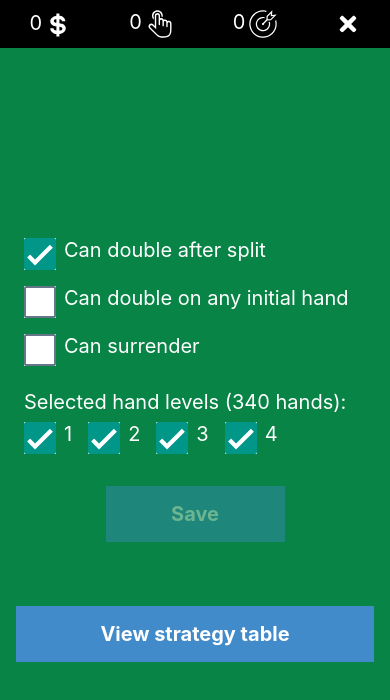
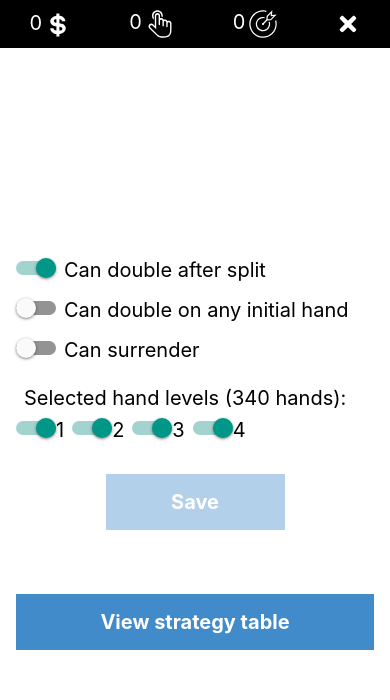
Before and after one commit to capelski/blackjump, a React Native app: screen / in a window 390 px wide. Both pictures are taken after a click on the element 348 px from the left and 24 px from the top of the page. Shown: the top 700 px of the page. Built offline with nearby package versions, Linux system fonts and the light colour scheme.

Commit message:
chore: use switch instead of deprecated checkbox

```diff
--- a/src/components/config-menu.tsx
+++ b/src/components/config-menu.tsx
@@ -1,7 +1,6 @@
 import * as Linking from 'expo-linking';
 import React, { useState } from 'react';
-// TODO Replace deprecated CheckBox component
-import { CheckBox, Text, View } from 'react-native';
+import { Switch, Text, View } from 'react-native';
 import { getTrainingPairs } from '../logic/training-hands';
 import { GameSettingsKeys, ScreenTypes, TrainingStatus } from '../types';
 import { Button } from './button';
@@ -12,17 +11,9 @@ interface ConfigMenuProps {
     trainingStatus: TrainingStatus;
 }
 
-const checkboxStyle = {
-    height: 32,
-    margin: 8,
-    width: 32,
-    backgroundColor: 'white'
-};
-
 const textStyle = {
-    color: 'white',
-    fontSize: 20,
-    paddingTop: 8
+    color: 'black',
+    fontSize: 20
 };
 
 export const ConfigMenu: React.FC<ConfigMenuProps> = (props) => {
@@ -59,6 +50,7 @@ export const ConfigMenu: React.FC<ConfigMenuProps> = (props) => {
         <View
             style={{
                 alignItems: 'center',
+                backgroundColor: 'white',
                 flex: 1,
                 justifyContent: 'center',
                 padding: 16,
@@ -66,8 +58,8 @@ export const ConfigMenu: React.FC<ConfigMenuProps> = (props) => {
             }}
         >
             {Object.values(GameSettingsKeys).map((setting) => (
-                <View key={setting} style={{ flexDirection: 'row', width: '100%' }}>
-                    <CheckBox
+                <View key={setting} style={{ flexDirection: 'row', marginTop: 16, width: '100%' }}>
+                    <Switch
                         disabled={false}
                         value={gameSettings[setting]}
                         onValueChange={(newValue) => {
@@ -77,20 +69,22 @@ export const ConfigMenu: React.FC<ConfigMenuProps> = (props) => {
                                 getTrainingPairs(nextGameSettings, selectedLevels)
                             );
                         }}
-                        style={checkboxStyle}
+                        style={{ marginRight: 8 }}
                     />
                     <Text style={textStyle}>{setting}</Text>
                 </View>
             ))}
 
-            <View style={{ width: '100%', marginVertical: 8 }}>
+            <View style={{ width: '100%', marginTop: 24 }}>
                 <Text style={{ ...textStyle, marginLeft: 8 }}>
                     Selected hand levels ({selectedTrainingPairs.length} hands):
                 </Text>
-                <View style={{ flexDirection: 'row', flexWrap: 'wrap', width: '100%' }}>
+                <View
+                    style={{ flexDirection: 'row', flexWrap: 'wrap', marginTop: 8, width: '100%' }}
+                >
                     {Object.keys(props.trainingStatus.selectedLevels).map((number) => (
                         <View key={number} style={{ flexDirection: 'row', marginRight: 8 }}>
-                            <CheckBox
+                            <Switch
                                 disabled={false}
                                 value={selectedLevels[(number as unknown) as number] || false}
                                 onValueChange={(newValue) => {
@@ -103,7 +97,6 @@ export const ConfigMenu: React.FC<ConfigMenuProps> = (props) => {
                                         getTrainingPairs(gameSettings, nextSelectedLevels)
                                     );
                                 }}
-                                style={checkboxStyle}
                             />
                             <Text style={textStyle}>{number}</Text>
                         </View>
@@ -114,7 +107,7 @@ export const ConfigMenu: React.FC<ConfigMenuProps> = (props) => {
                 height={56}
                 backgroundColor="#428bca"
                 isEnabled={isSaveButtonEnabled}
-                marginTop={16}
+                marginTop={32}
                 onPress={saveHandler}
                 text="Save"
                 width="50%"
--- a/src/components/decisions.tsx
+++ b/src/components/decisions.tsx
@@ -1,6 +1,5 @@
 import React, { useState } from 'react';
-// TODO Replace deprecated CheckBox component
-import { CheckBox, ScrollView, Text, View } from 'react-native';
+import { ScrollView, Switch, Text, View } from 'react-native';
 import { colors } from '../constants';
 import { getRelevantHand, mapGameSettingsDecisionToDynamicDecision } from '../logic/basic-strategy';
 import { GameSettings, Hand } from '../types';
@@ -10,13 +9,6 @@ interface DecisionsProps {
     gameSettings: GameSettings;
     playerHand: Hand;
 }
-
-const checkboxStyle = {
-    height: 32,
-    margin: 8,
-    width: 32,
-    backgroundColor: 'white'
-};
 
 export const Decisions: React.FC<DecisionsProps> = (props) => {
     const [gameSettings, setGameSettings] = useState(props.gameSettings);
@@ -33,13 +25,14 @@ export const Decisions: React.FC<DecisionsProps> = (props) => {
     return (
         <ScrollView
             style={{
+                backgroundColor: 'white',
                 flex: 1,
                 padding: 16,
                 width: '100%'
             }}
             contentContainerStyle={{ alignItems: 'center', justifyContent: 'center' }}
         >
-            <Text style={{ color: 'white', fontSize: 30, paddingTop: 16, paddingBottom: 8 }}>
+            <Text style={{ color: 'black', fontSize: 30, paddingTop: 16, paddingBottom: 8 }}>
                 {relevantHand.name}
             </Text>
 
@@ -47,7 +40,7 @@ export const Decisions: React.FC<DecisionsProps> = (props) => {
                 <View key={dynamicDecision.number} style={{ flexDirection: 'row', width: '100%' }}>
                     <Text
                         style={{
-                            color: 'white',
+                            color: 'black',
                             fontSize: 20,
                             fontWeight: 'bold',
                             paddingTop: 12,
@@ -80,19 +73,18 @@ export const Decisions: React.FC<DecisionsProps> = (props) => {
                     key={dependency}
                     style={{ flexDirection: 'row', width: '100%', paddingTop: 16 }}
                 >
-                    <CheckBox
+                    <Switch
                         disabled={false}
                         value={gameSettings[dependency]}
                         onValueChange={(newValue) => {
                             setGameSettings({ ...gameSettings, [dependency]: newValue });
                         }}
-                        style={checkboxStyle}
+                        style={{ marginRight: 8 }}
                     />
                     <Text
                         style={{
-                            color: 'white',
-                            fontSize: 20,
-                            paddingTop: 8
+                            color: 'black',
+                            fontSize: 20
                         }}
                     >
                         {dependency}
```
